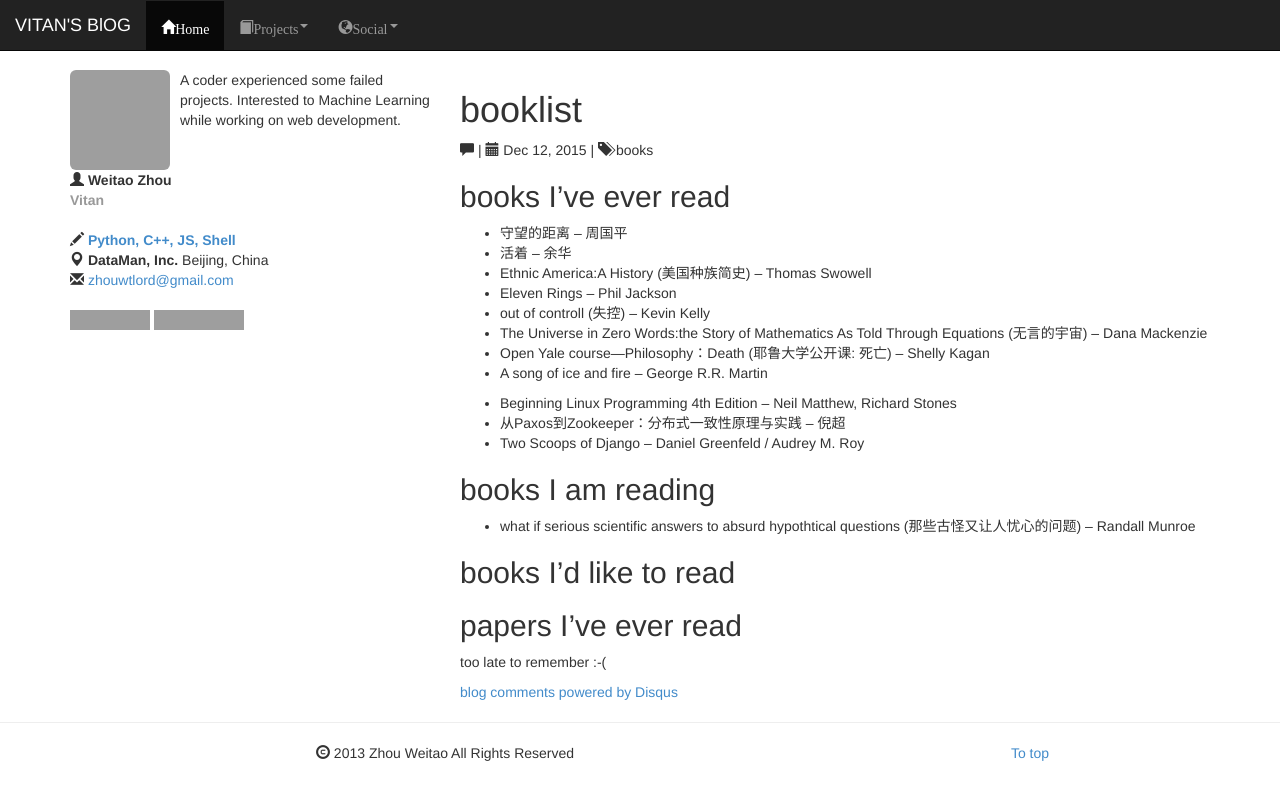
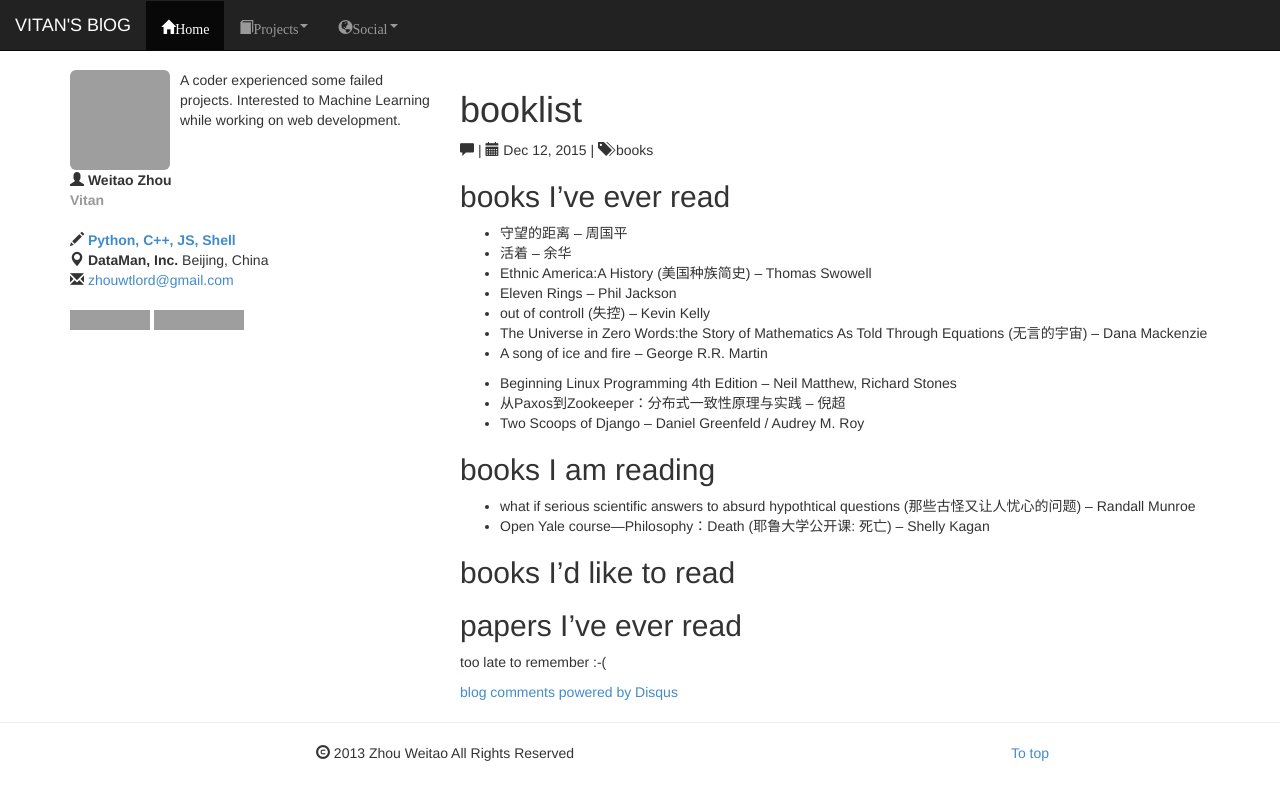
Before and after one commit to vitan/vitan.github.io, a Jekyll site: the page built from _posts/2015-12-12-booklist.md, in a window 1280 px wide, cut to the strip 0-800 px from the top of the page. Built offline with Jekyll 4.4.1, drawn with Linux system fonts in a browser that asks for light colours; Markdown is read by kramdown in place of the engine named in the settings; comment, search, counter and statistics services are not loaded; part of the change alters nothing that is shown; grey boxes are pictures that could not be loaded.

```diff
--- a/_posts/2015-12-12-booklist.md
+++ b/_posts/2015-12-12-booklist.md
@@ -13,7 +13,6 @@ categories: books
 * Eleven Rings -- Phil Jackson
 * out of controll (失控) -- Kevin Kelly
 * The Universe in Zero Words:the Story of Mathematics As Told Through Equations (无言的宇宙) -- Dana Mackenzie
-* Open Yale course—Philosophy：Death (耶鲁大学公开课: 死亡) -- Shelly Kagan
 * A song of ice and fire -- George R.R. Martin
 
 * Beginning Linux Programming 4th Edition -- Neil Matthew, Richard Stones
@@ -23,6 +22,7 @@ categories: books
 ## books I am reading
 
 * what if serious scientific answers to absurd hypothtical questions (那些古怪又让人忧心的问题) -- Randall Munroe
+* Open Yale course—Philosophy：Death (耶鲁大学公开课: 死亡) -- Shelly Kagan
 
 ## books I'd like to read
 
```
